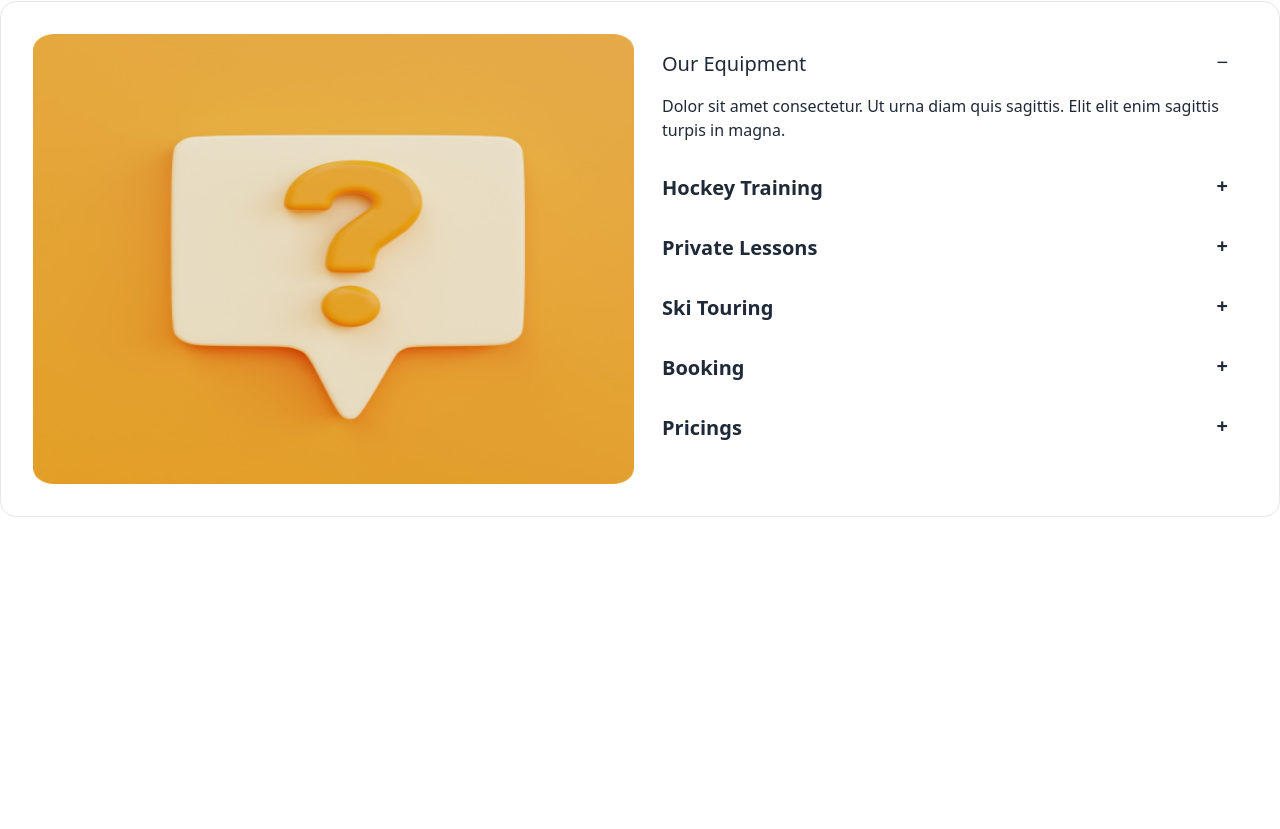
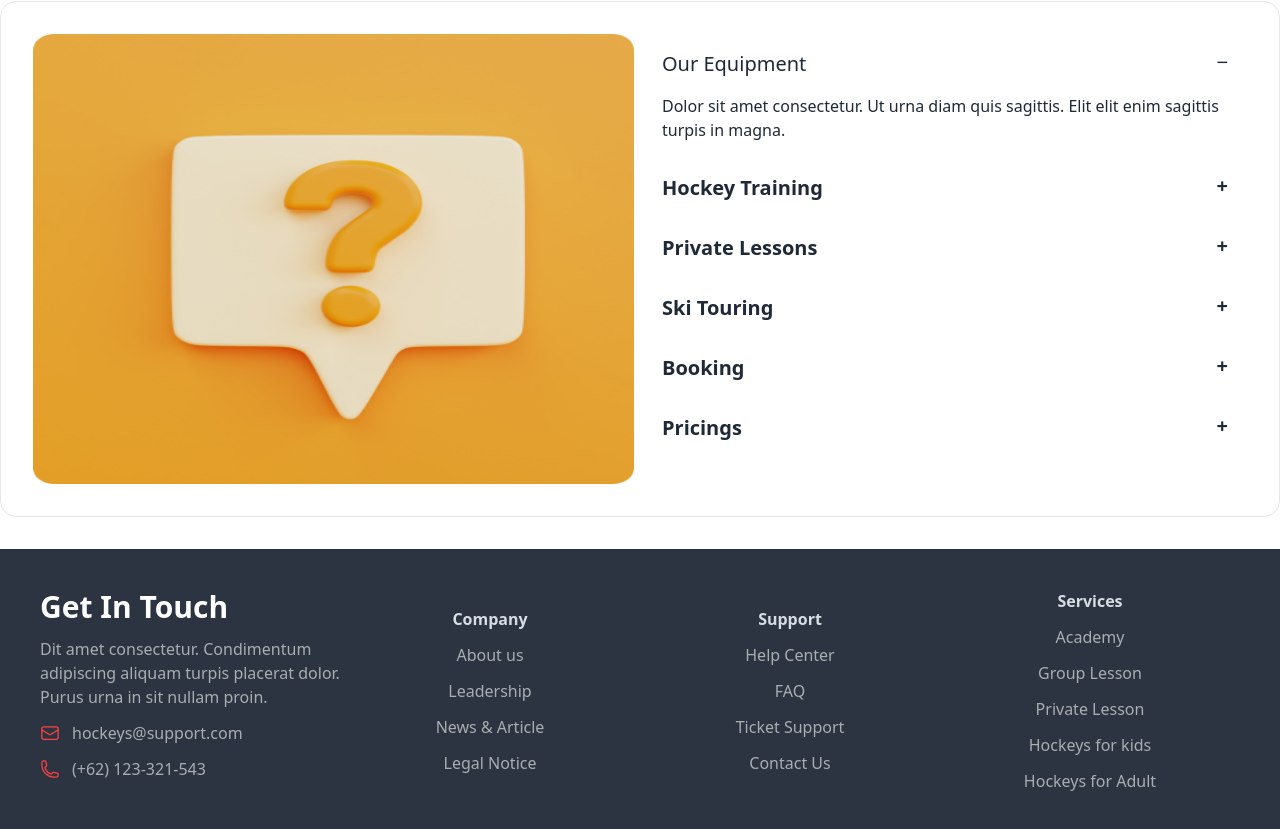
Before and after one commit to tahmid-ahnaf/Hockeys, a plain HTML site: page index.html in a window 1280 px wide. Shown: the part 547-1376 px from the top of the page. Before the commit the page ends 1064 px from the top, so only its background shows below. Drawn offline with nearby package versions, Linux system fonts and the light colour scheme.

Commit message:
footer added

```diff
--- a/index.html
+++ b/index.html
@@ -32,7 +32,7 @@
         transform-origin: 50% 50%;
       }
 
-      .container{
+      .container {
         max-width: 90%;
       }
 
@@ -237,23 +237,28 @@
       </section>
 
       <section id="faq">
+        <div class="container mt-4 space-y-6 mx-auto">
           <div
-          class="container mt-4 space-y-6 mx-auto "
+            class="border-t-2 border-b-2 border-[#13131833]-500 border-dashed space-y-5"
           >
-
-        <div class="border-t-2 border-b-2 border-[#13131833]-500 border-dashed space-y-5">
-            <h2 class="text-center font-bold text-4xl mt-4">Clients Question</h2>
+            <h2 class="text-center font-bold text-4xl mt-4">
+              Clients Question
+            </h2>
             <p class="text-center font-medium pb-5">
               Dit amet consectetur. Condimentum dignissim adipiscing aliquam
               turpis placerat dolor. Purus urna in sit nullam proin.
             </p>
-
           </div>
 
-
-          <div class="grid grid-cols-1 lg:grid-cols-2  justify-center border rounded-2xl p-8 gap-3">
-            <div >
-                <img class="w-[100%] h-[300px] lg:h-[450px] rounded-2xl" src="Images/11.png" alt="">
+          <div
+            class="grid grid-cols-1 lg:grid-cols-2 justify-center border rounded-2xl p-8 gap-3"
+          >
+            <div>
+              <img
+                class="w-[100%] h-[300px] lg:h-[450px] rounded-2xl"
+                src="Images/11.png"
+                alt=""
+              />
             </div>
 
             <div>
@@ -316,6 +321,58 @@
       </section>
     </main>
 
-    <footer></footer>
+    <footer
+      class="text-center p-10 bg-neutral text-neutral-content mt-8 grid grid-rows-3 grid-cols-2 lg:grid-cols-4 lg:grid-rows-1"
+    >
+      <div class="col-span-2 lg:col-span-1 mx-auto">
+        <div class="flex flex-col lg:items-start gap-3">
+          <h3 class="text-3xl font-bold text-white">Get In Touch</h3>
+          <p class="font-medium text-[#FFFFFF99] max-w-96 text-left">
+            Dit amet consectetur. Condimentum adipiscing aliquam turpis placerat
+            dolor. Purus urna in sit nullam proin.
+          </p>
+          <div class="flex items-center gap-3 justify-center">
+            <svg xmlns="http://www.w3.org/2000/svg" width="20" height="20" viewBox="0 0 24 24" fill="none">
+                <path d="M21.75 6.75V17.25C21.75 17.8467 21.5129 18.419 21.091 18.841C20.669 19.2629 20.0967 19.5 19.5 19.5H4.5C3.90326 19.5 3.33097 19.2629 2.90901 18.841C2.48705 18.419 2.25 17.8467 2.25 17.25V6.75M21.75 6.75C21.75 6.15326 21.5129 5.58097 21.091 5.15901C20.669 4.73705 20.0967 4.5 19.5 4.5H4.5C3.90326 4.5 3.33097 4.73705 2.90901 5.15901C2.48705 5.58097 2.25 6.15326 2.25 6.75M21.75 6.75V6.993C21.75 7.37715 21.6517 7.75491 21.4644 8.0903C21.2771 8.42569 21.0071 8.70754 20.68 8.909L13.18 13.524C12.8252 13.7425 12.4167 13.8582 12 13.8582C11.5833 13.8582 11.1748 13.7425 10.82 13.524L3.32 8.91C2.99292 8.70854 2.72287 8.42669 2.53557 8.0913C2.34827 7.75591 2.24996 7.37815 2.25 6.994V6.75" stroke="#FF4240" stroke-width="1.5" stroke-linecap="round" stroke-linejoin="round"/>
+              </svg>
+            <p class="font-medium text-[#FFFFFF99]">hockeys@support.com</p>
+          </div>
+
+          <div class="flex items-center gap-3 justify-center">
+            <svg xmlns="http://www.w3.org/2000/svg" width="20" height="20" viewBox="0 0 24 24" fill="none">
+                <path d="M2.25 6.75C2.25 15.034 8.966 21.75 17.25 21.75H19.5C20.0967 21.75 20.669 21.5129 21.091 21.091C21.5129 20.669 21.75 20.0967 21.75 19.5V18.128C21.75 17.612 21.399 17.162 20.898 17.037L16.475 15.931C16.035 15.821 15.573 15.986 15.302 16.348L14.332 17.641C14.05 18.017 13.563 18.183 13.122 18.021C11.4849 17.4191 9.99815 16.4686 8.76478 15.2352C7.53141 14.0018 6.58087 12.5151 5.979 10.878C5.817 10.437 5.983 9.95 6.359 9.668L7.652 8.698C8.015 8.427 8.179 7.964 8.069 7.525L6.963 3.102C6.90214 2.85869 6.76172 2.6427 6.56405 2.48834C6.36638 2.33397 6.1228 2.25008 5.872 2.25H4.5C3.90326 2.25 3.33097 2.48705 2.90901 2.90901C2.48705 3.33097 2.25 3.90326 2.25 4.5V6.75Z" stroke="#FF4240" stroke-width="1.5" stroke-linecap="round" stroke-linejoin="round"/>
+              </svg>
+            <p class="font-medium text-[#FFFFFF99] " >(+62) 123-321-543</p>
+          </div>
+        </div>
+      </div>
+      <div class="flex flex-col justify-center gap-3">
+        <header class="font-bold">Company</header>
+        <a class="link link-hover font-medium text-[#FFFFFF99]">About us</a>
+        <a class="link link-hover font-medium text-[#FFFFFF99]">Leadership </a>
+        <a class="link link-hover font-medium text-[#FFFFFF99]">News & Article </a>
+        <a class="link link-hover font-medium text-[#FFFFFF99]">Legal Notice</a>
+      </div>
+      <div class="flex flex-col justify-center gap-3">
+        <header class="font-bold ">Support</header>
+        <a class="link link-hover font-medium text-[#FFFFFF99]">Help Center</a>
+        <a class="link link-hover font-medium text-[#FFFFFF99]">FAQ </a>
+        <a class="link link-hover font-medium text-[#FFFFFF99]">Ticket Support</a>
+        <a class="link link-hover font-medium text-[#FFFFFF99]">Contact Us</a>
+      </div>
+      <div class="col-span-2 lg:col-span-1 ">
+
+        <div class="flex flex-col justify-center gap-3 ">
+        <header class="font-bold">Services</header>
+        <a class="link link-hover font-medium text-[#FFFFFF99]">Academy </a>
+        <a class="link link-hover font-medium text-[#FFFFFF99]">Group Lesson</a>
+        <a class="link link-hover font-medium text-[#FFFFFF99]">Private Lesson</a>
+        <a class="link link-hover font-medium text-[#FFFFFF99]">Hockeys for kids</a>
+        <a class="link link-hover font-medium text-[#FFFFFF99]">Hockeys for Adult</a>
+
+        </div>
+
+      </div>
+    </footer>
   </body>
 </html>
```
Lines whose indentation alone changed are shown as unchanged.
